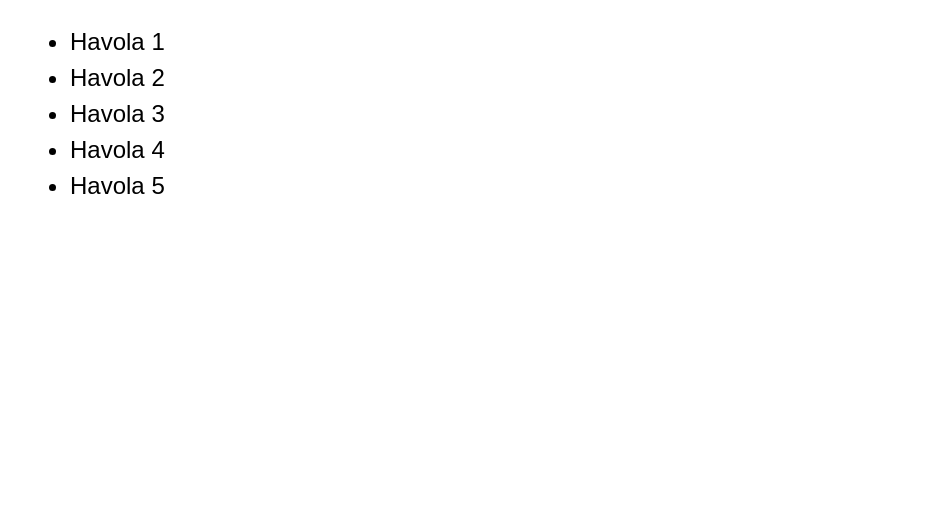
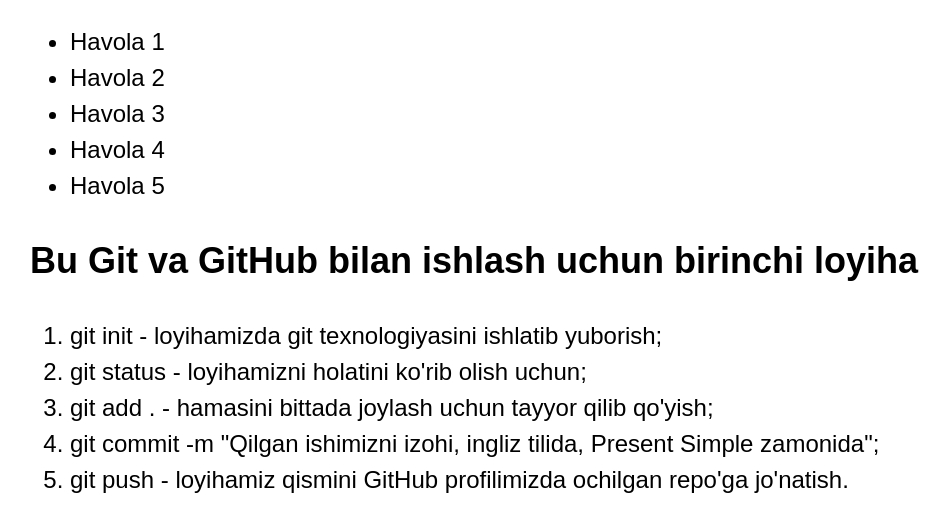
Before and after one commit to abdulatifkhan/project, a plain HTML site: page index.html in a window 1280 px wide. Shown: the whole page, without its empty margins (60-1010 px from the left). Drawn offline with Linux system fonts and the light colour scheme.

Commit message:
Add site main codes

```diff
--- a/index.html
+++ b/index.html
@@ -21,5 +21,22 @@
       </nav>
     </div>
   </header>
+  <main>
+    <section>
+      <div class="container">
+        <h1 class="site-heading">
+          Bu Git va GitHub bilan ishlash uchun birinchi loyiha
+        </h1>
+
+        <ol class="site-config-list">
+          <li>git init - loyihamizda git texnologiyasini ishlatib yuborish;</li>
+          <li>git status - loyihamizni holatini ko'rib olish uchun;</li>
+          <li>git add . - hamasini bittada joylash uchun tayyor qilib qo'yish;</li>
+          <li>git commit -m "Qilgan ishimizni izohi, ingliz tilida, Present Simple zamonida";</li>
+          <li>git push - loyihamiz qismini GitHub profilimizda ochilgan repo'ga jo'natish.</li>
+        </ol>
+      </div>
+    </section>
+  </main>
 </body>
 </html>
```
